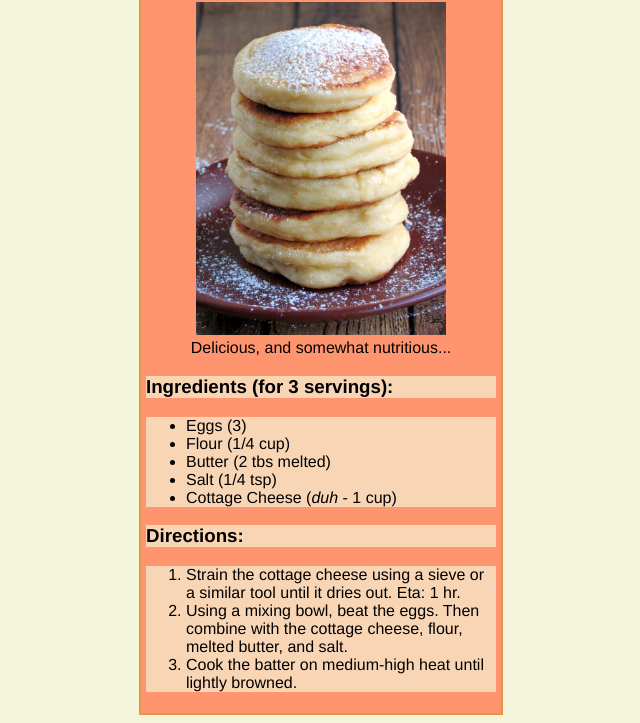
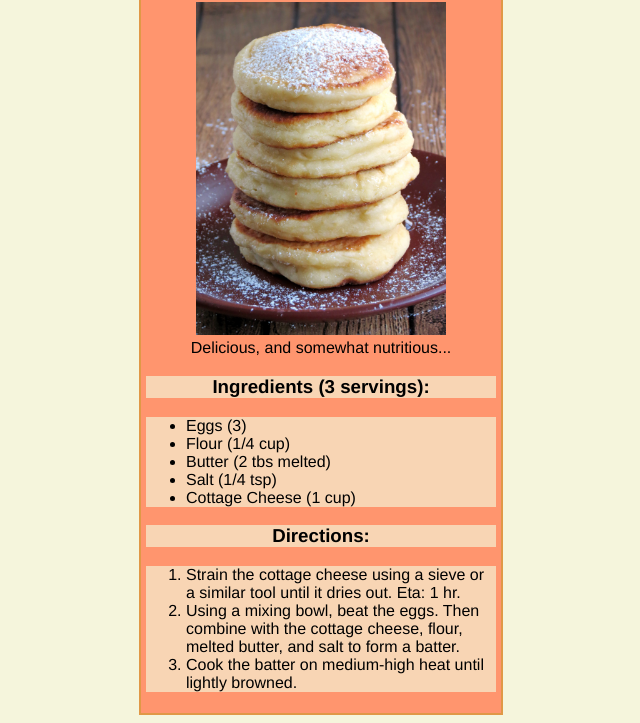
Before and after one commit to ebwolf10/odin-recipes, a plain HTML site: page recipes/cottage_cheese_pancakes.html in a window 1280 px wide. Shown: the part 137-860 px from the top of the page, without its empty margins (319-959 px from the left). Drawn offline with Linux system fonts and the light colour scheme.

Commit message:
Style Update 2.1

```diff
--- a/recipes/cottage_cheese_pancakes.html
+++ b/recipes/cottage_cheese_pancakes.html
@@ -12,19 +12,19 @@
         <h1>Cottage Cheese Pancakes</h1>
         <img src="../images/cottage-cheese-pancakes.jpg" alt="Cottage Cheese Pancakes" width="700" height="933"> <br>
         <div class=comment> Delicious, and somewhat nutritious... </div>
-        <h3>Ingredients (for 3 servings):</h3>
+        <h3>Ingredients (3 servings):</h3>
         <ul>
             <li>Eggs (3)</li>
             <li>Flour (1/4 cup)</li>
             <li>Butter (2 tbs melted)</li>
             <li>Salt (1/4 tsp)</li>
-            <li>Cottage Cheese (<em>duh</em> - 1 cup)</li>
+            <li>Cottage Cheese (1 cup)</li>
         </ul>
 
         <h3>Directions:</h3>
         <ol>
             <li>Strain the cottage cheese using a sieve or a similar tool until it dries out. Eta: 1 hr.</li>
-            <li>Using a mixing bowl, beat the eggs. Then combine with the cottage cheese, flour, melted butter, and salt.</li>
+            <li>Using a mixing bowl, beat the eggs. Then combine with the cottage cheese, flour, melted butter, and salt to form a batter.</li>
             <li>Cook the batter on medium-high heat until lightly browned.</li>
         </ol>
     </div>
--- a/styles.css
+++ b/styles.css
@@ -61,3 +61,7 @@ a.homepage {
 h3, ol, ul, li, em {
     background-color: rgb(248, 213, 180);
 }
+
+h3 {
+    text-align: center;
+}
```
Also changed, not shown: recipes/quesadillas.html (+1 -1 lines), recipes/skillet.html (+2 -2 lines).
